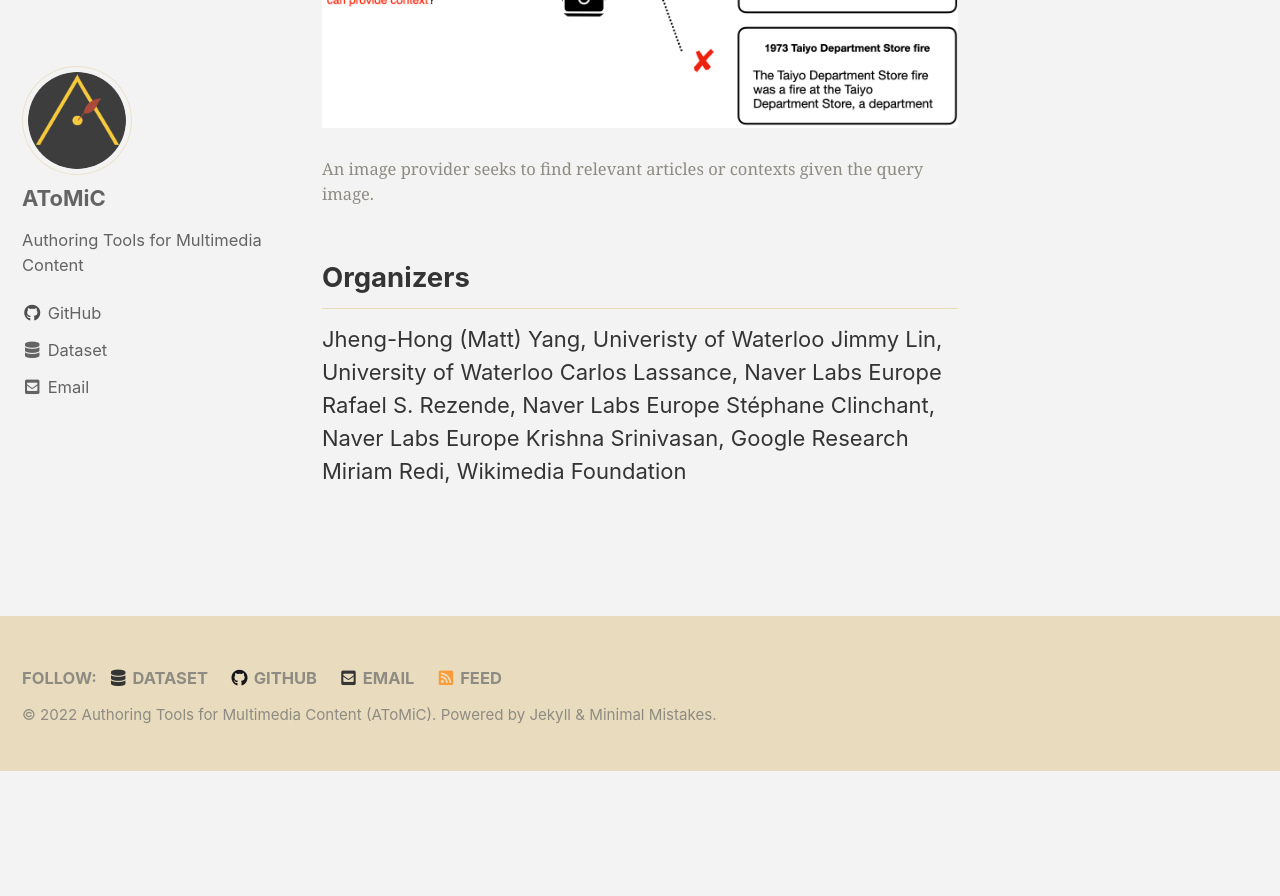
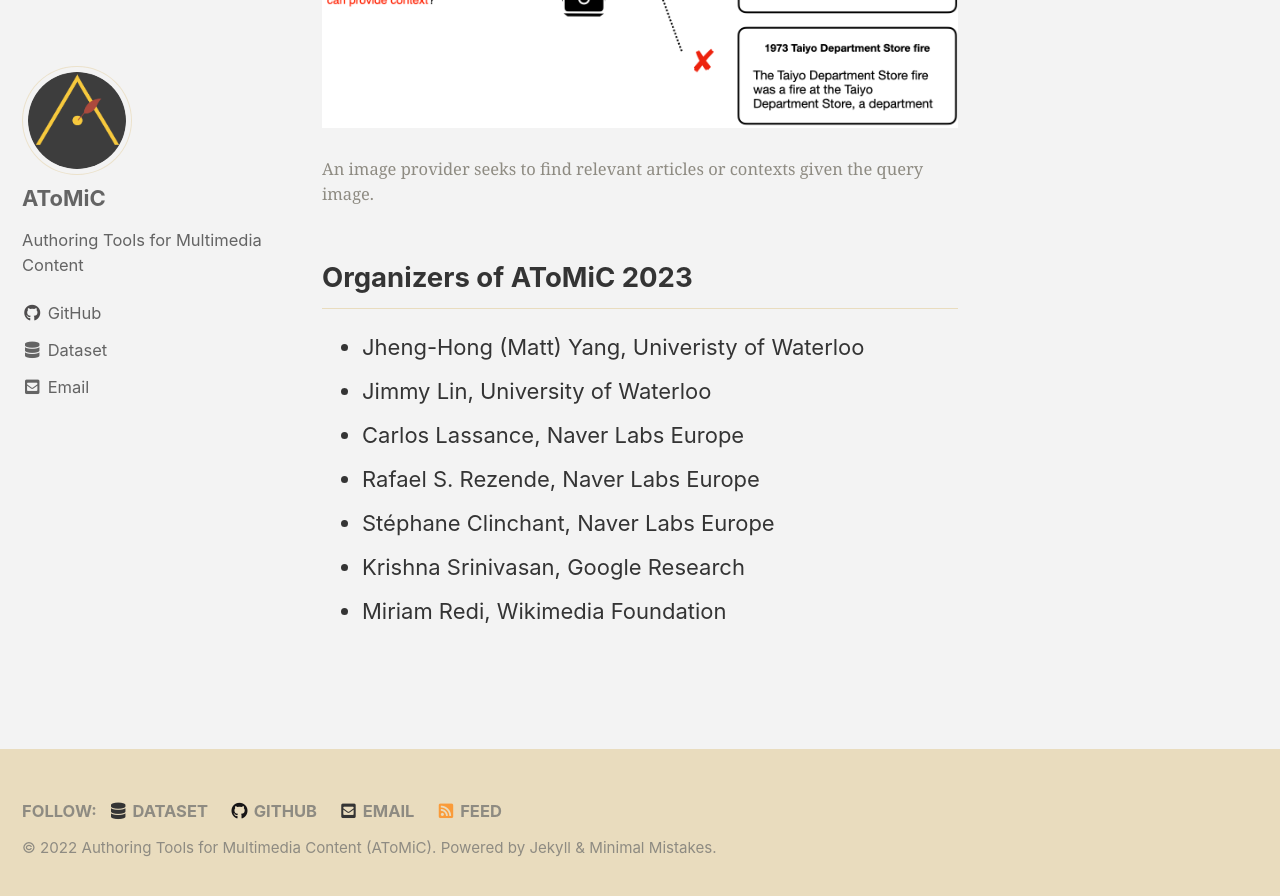
Before and after one commit to TREC-AToMiC/trec-atomic.github.io, a Jekyll site: the page built from docs/_pages/about.md, in a window 1280 px wide and 900 px high, scrolled down 2578 px. Shown: the top 896 px of the window. Built offline with Jekyll 4.4.1, drawn with Linux system fonts in a browser that asks for light colours; cached includes are drawn as plain includes; formulas are drawn with MathJax 3; before the commit the page ends 3348 px from its top, so only the background shows below that.

Commit message:
update page:about

```diff
--- a/docs/_pages/about.md
+++ b/docs/_pages/about.md
@@ -39,11 +39,11 @@
 <figcaption>An image provider seeks to find relevant articles or contexts given the query image.</figcaption>
 
 
-## Organizers
-Jheng-Hong (Matt) Yang, Univeristy of Waterloo
-Jimmy Lin, University of Waterloo
-Carlos Lassance, Naver Labs Europe
-Rafael S. Rezende, Naver Labs Europe
-Stéphane Clinchant, Naver Labs Europe
-Krishna Srinivasan, Google Research
-Miriam Redi, Wikimedia Foundation
+## Organizers of AToMiC 2023
+- Jheng-Hong (Matt) Yang, Univeristy of Waterloo
+- Jimmy Lin, University of Waterloo
+- Carlos Lassance, Naver Labs Europe
+- Rafael S. Rezende, Naver Labs Europe
+- Stéphane Clinchant, Naver Labs Europe
+- Krishna Srinivasan, Google Research
+- Miriam Redi, Wikimedia Foundation
```
